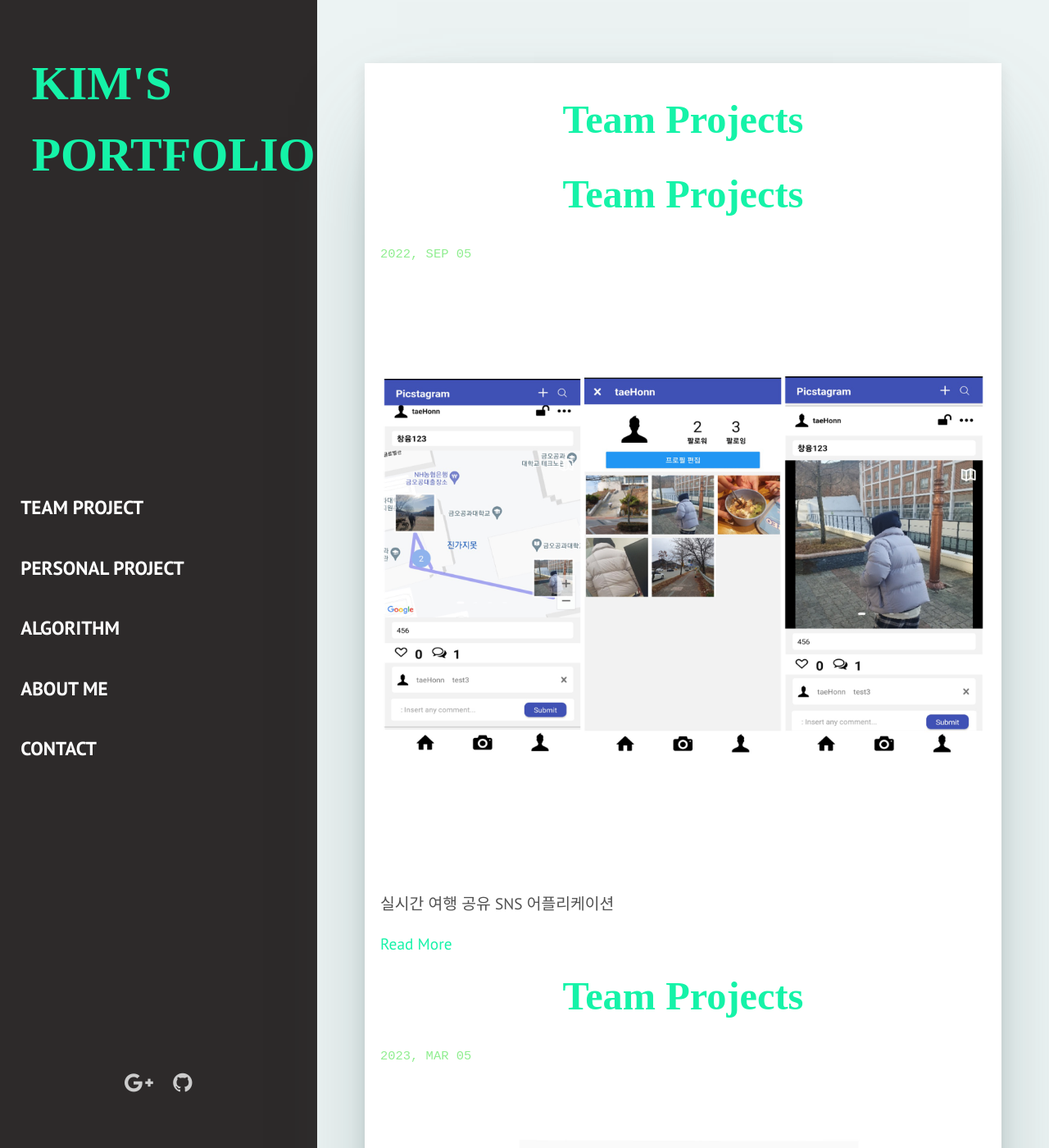
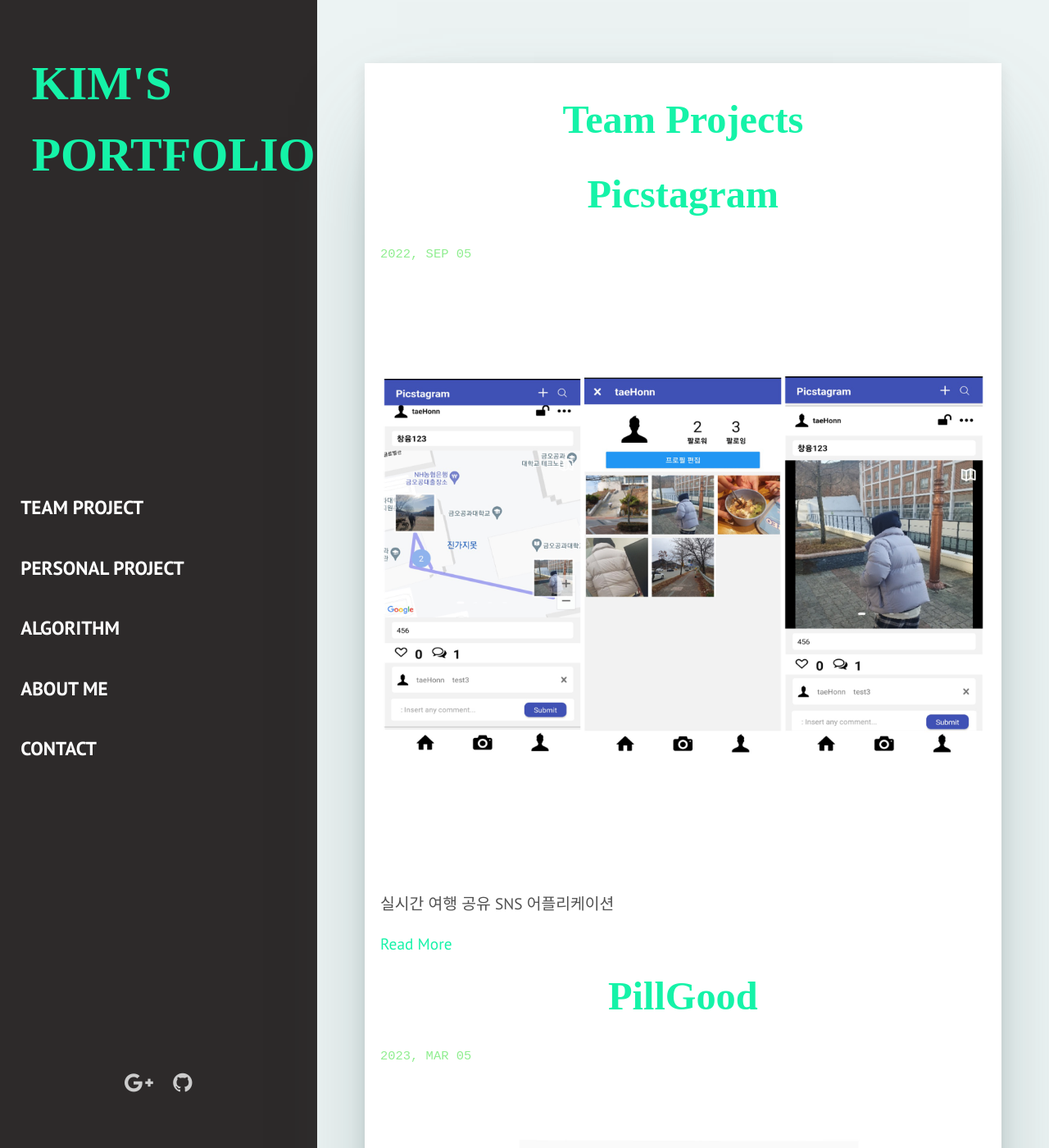
Before and after one commit to kimgusxo/kimgusxo.github.io, a Jekyll site: the page built from _pages/team-project.html, in a window 1280 px wide and 1400 px high. Shown: the whole window at 82% size. Built offline with Jekyll 4.4.1, drawn with Linux system fonts in a browser that asks for light colours; some web fonts are replaced.

Commit message:
팀프로젝트 페이지 꾸미기

```diff
--- a/_pages/team-project.html
+++ b/_pages/team-project.html
@@ -13,7 +13,7 @@ permalink: /team-projects/
             {% for post in site.team_projects %}
             <div class="project-post">
                 <header class="page-header">
-                    <h1 class="page-title">{{page.title}}</h1>
+                    <h1 class="page-title">{{post.title}}</h1>
                 </header>
                 <div class="page-date"><span>{{ post.date | date: '%Y, %b %d' }}&nbsp;&nbsp;&nbsp;&nbsp;</span></div>
                 {% if post.img %}
```
